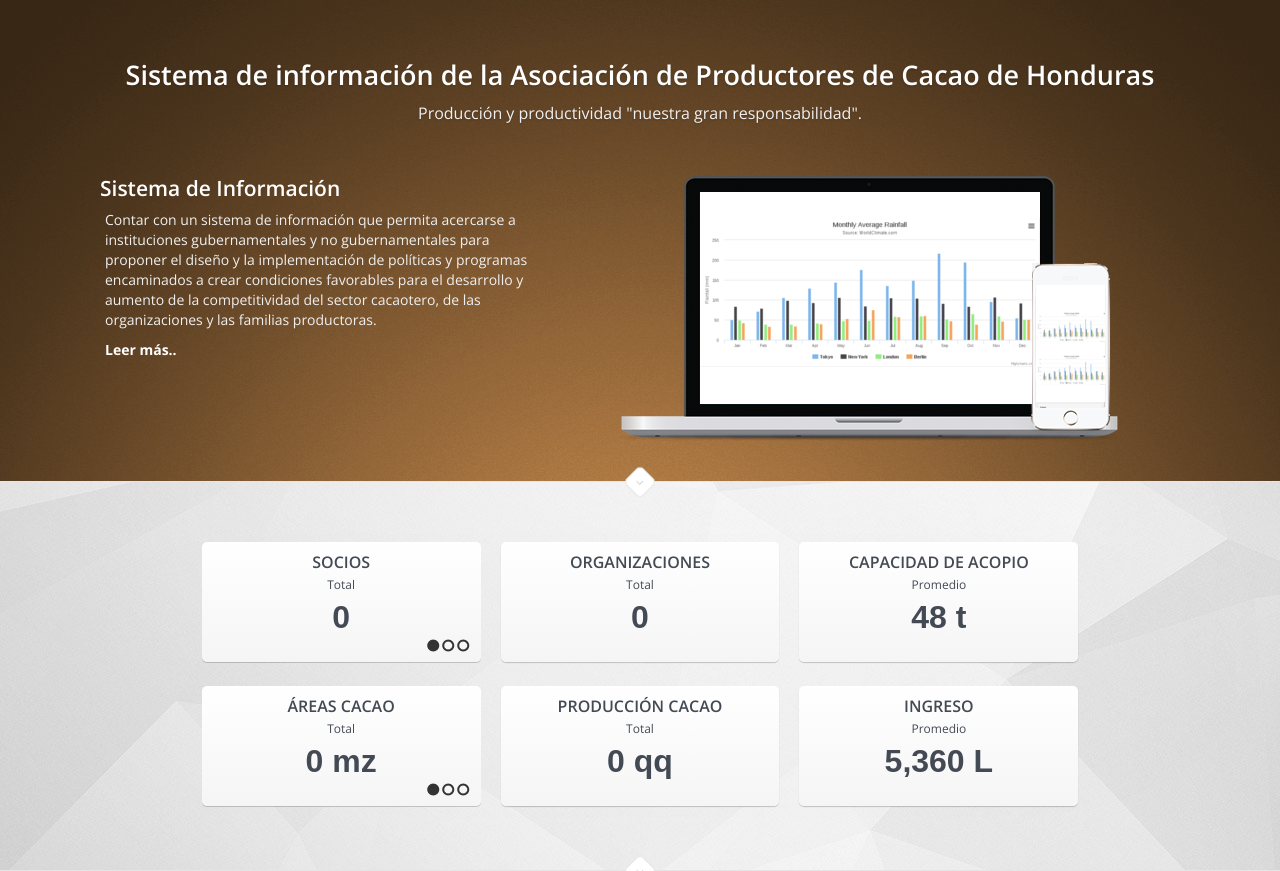
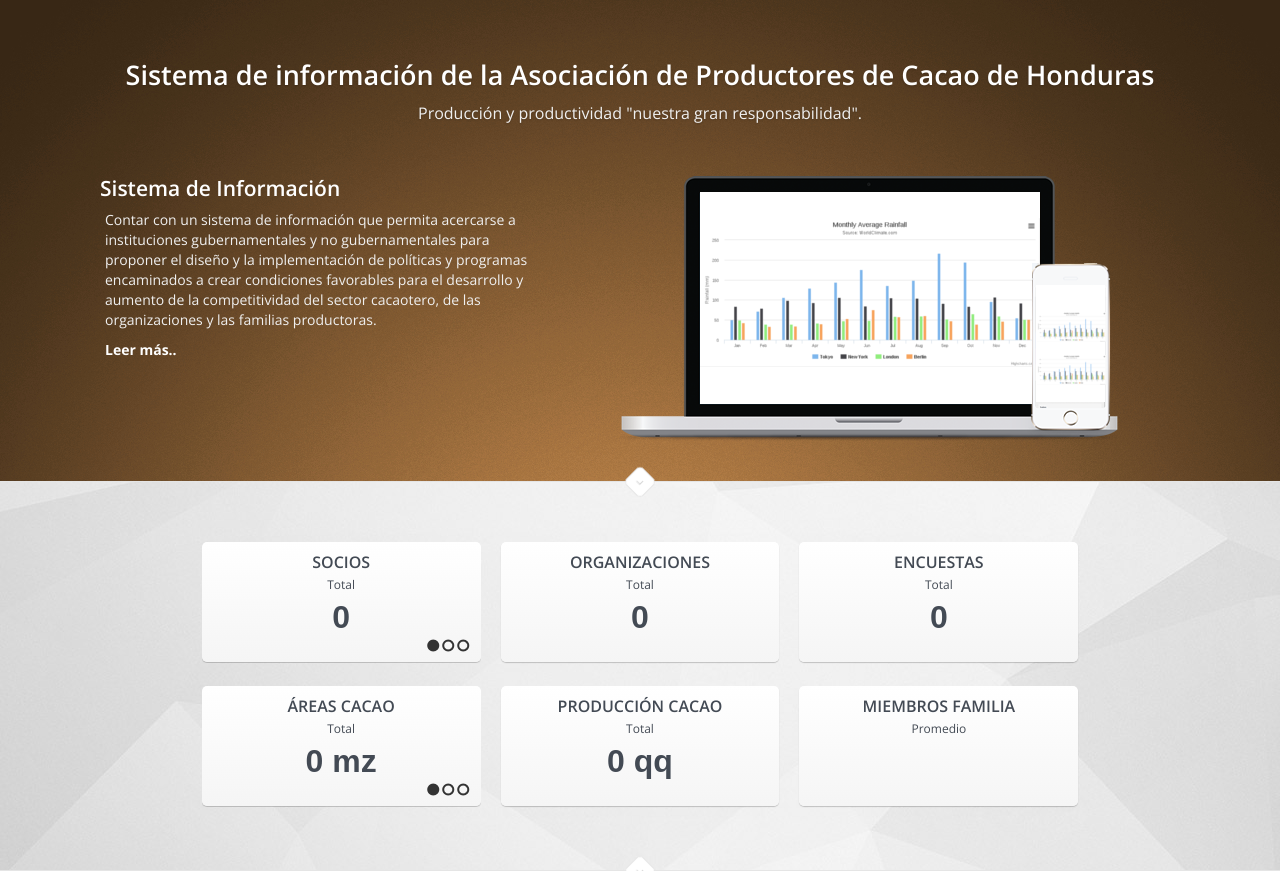
Before and after one commit to ErickMurillo/aprocacaho, a Django app: template templates/index.html in a window 1280 px wide. Shown: the part 71-942 px from the top of the page. Run offline with Django 3.2, Linux system fonts and the light colour scheme; the template is opened without the code that fills it, so the values that code supplies are empty; parts of the project's set-up code (start-up, migrations or seed data) failed here and were passed over; some libraries are stand-ins or nearby versions.

Commit message:
calculo en index

```diff
--- a/aprocacaho/views.py
+++ b/aprocacaho/views.py
@@ -18,4 +18,10 @@ def index(request,template="index.html"):
     #ProduccionCacao
     produccion = Encuesta.objects.all().aggregate(total = Sum('produccioncacao__cacao_baba'))['total']
 
+    #total encuestas
+    encuestas = Encuesta.objects.all().count()
+
+    #miembros familia
+    miembros = Encuesta.objects.all().aggregate(avg = Avg('familia__miembros'))['avg']
+
     return render(request, template, locals())
--- a/templates/index.html
+++ b/templates/index.html
@@ -143,9 +143,9 @@
 		                        <div class="col-md-4">
 		                            <div class="item widget widget-default widget-item-icon" >
 		                                <div>
-		                                    <div class="widget-title">Capacidad de acopio</div>
-		                                    <div class="widget-subtitle">Promedio</div>
-		                                    <div class="widget-int">48 t</div>
+		                                    <div class="widget-title">Encuestas</div>
+		                                    <div class="widget-subtitle">Total</div>
+		                                    <div class="widget-int">{{encuestas|default:"0"}}</div>
 		                                </div>
 		                            </div>
 		                        </div>
@@ -193,9 +193,9 @@
 		                        <div class="col-md-4">
 		                            <div class="item widget widget-default widget-item-icon" >
 		                                <div>
-		                                    <div class="widget-title">Ingreso</div>
+		                                    <div class="widget-title">Miembros familia</div>
 		                                    <div class="widget-subtitle">Promedio</div>
-		                                    <div class="widget-int">5,360 L</div>
+		                                    <div class="widget-int">{{miembros|floatformat:"0"}}</div>
 		                                </div>
 		                            </div>
 		                        </div>
@@ -384,8 +384,6 @@
 		                        </div>
 		                    </div>
 
-
-
 		                </div>
 		                <!-- ./contacts -->
 
@@ -416,10 +414,6 @@
 				            <!-- ./social links -->
 						</div>
 					</div>
-
-
-
-
 		        </div>
 		        <!-- ./page footer holder -->
 		    </div>
@@ -427,10 +421,6 @@
 
 		</div>
 		<!-- ./page footer -->
-
-
-
-
 {% endblock content %}
 
 {% block extra_js %}
```
